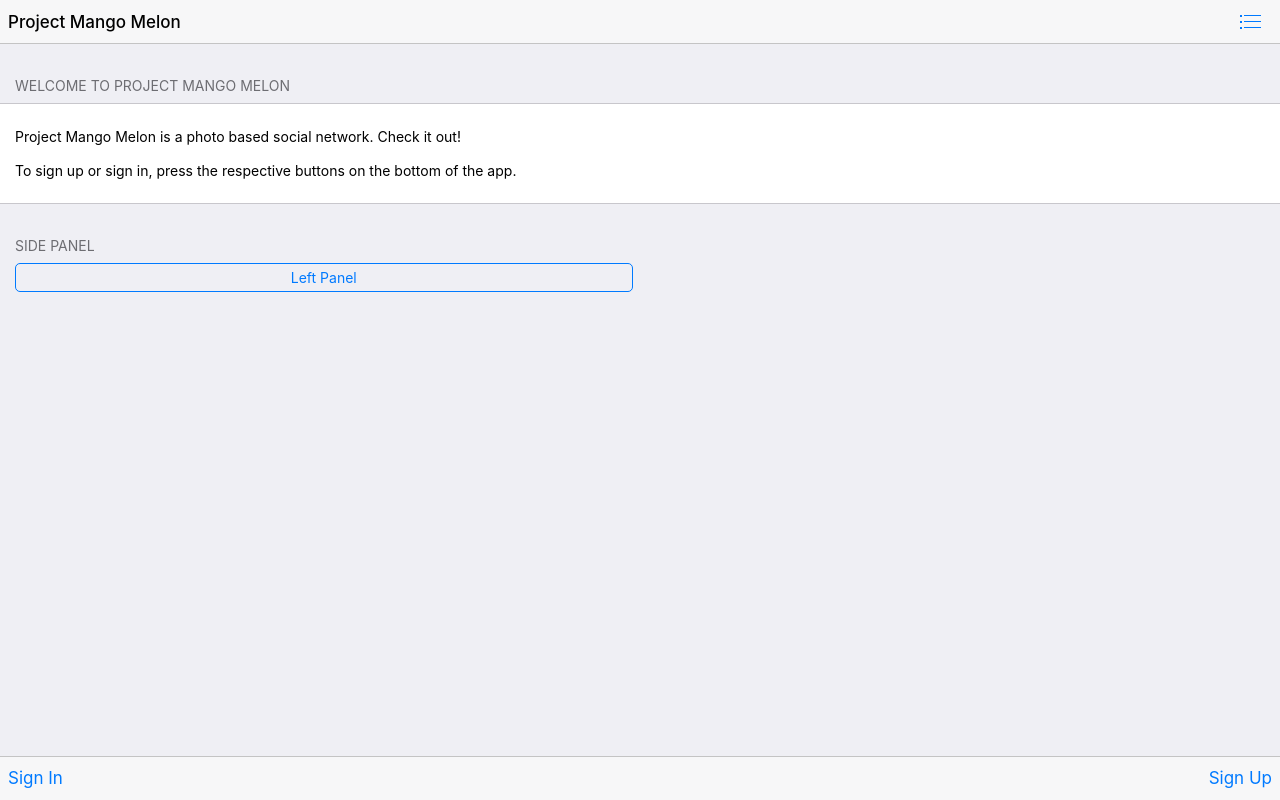
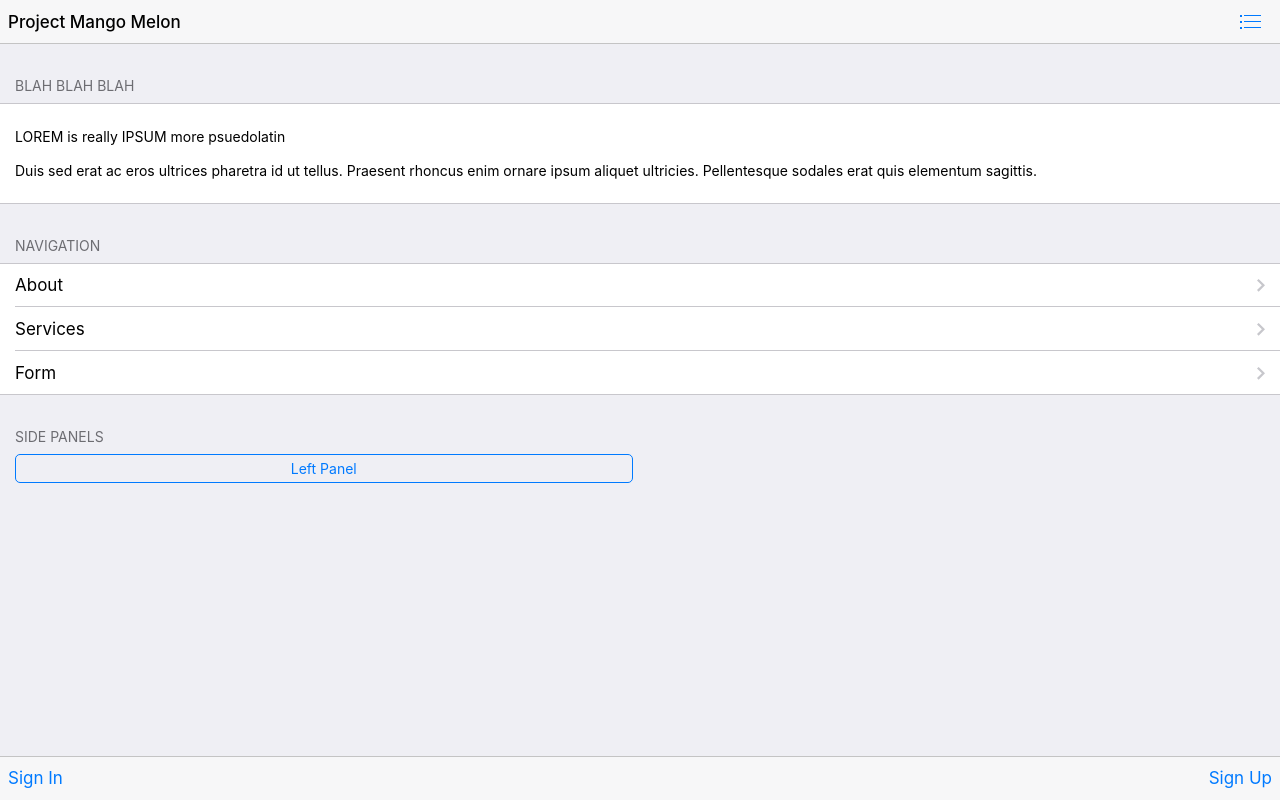
Before and after one commit to jack-the-coder/mango-melon, a Python web app: template templates/layout.html in a window 1280 px wide. Run offline with Jinja, Linux system fonts and the light colour scheme; the template is opened without the code that fills it, so the values that code supplies are empty; style sheets or scripts are compiled from the project's sources.

Commit message:
Attempt to fix Jinja issue

```diff
--- a/templates/layout.html
+++ b/templates/layout.html
@@ -4,12 +4,13 @@
     <meta charset="utf-8">
     <meta name="viewport" content="width=device-width, initial-scale=1, maximum-scale=1, minimum-scale=1, user-scalable=no, minimal-ui">
     <meta name="apple-mobile-web-app-capable" content="yes">
-    <meta name="apple-mobile-web-app-status-bar-style" content="white">
+    <meta name="apple-mobile-web-app-status-bar-style" content="black">
     <title>Project Mango Melon</title>
     <!-- Path to Framework7 Library CSS-->
-    <link rel="stylesheet" href="{{ url_for('static', filename='framework7.ios.min.css') }}">
+    <link rel="stylesheet" href="{{url_for('static', filename='framework7.ios.min.css')}}">
+    <link rel="stylesheet" href="{{url_for('static', filename='framewor7.ios.colors.min.css')}}">
     <!-- Path to your custom app styles-->
-    <link rel="stylesheet" href="{{ url_for('static', filename='my-app.css') }}">
+    <link rel="stylesheet" href="{{url_for('static', filename='my-app.css')}}">
   </head>
   <body>
     <!-- Status bar overlay for fullscreen mode-->
@@ -23,6 +24,7 @@
       </div>
     </div>
 
+    <!-- Views-->
     <div class="views">
       <!-- Your main view, should have "view-main" class-->
       <div class="view view-main">
@@ -42,15 +44,37 @@
           <div data-page="index" class="page">
             <!-- Scrollable page content-->
             <div class="page-content">
-              <div class="content-block-title">Welcome to Project Mango Melon</div>
+              <div class="content-block-title">blah BLAH blah</div>
               <div class="content-block">
                 <div class="content-block-inner">
-                  <p>Project Mango Melon is a photo based social network. Check it out!</p>
-                  <p>To sign up or sign in, press the respective buttons on the bottom of the app. </p>
+                  <p>LOREM is really IPSUM more psuedolatin </p>
+                  <p>Duis sed erat ac eros ultrices pharetra id ut tellus. Praesent rhoncus enim ornare ipsum aliquet ultricies. Pellentesque sodales erat quis elementum sagittis.</p>
                 </div>
               </div>
-
-              <div class="content-block-title">Side panel</div>
+              <div class="content-block-title">Navigation</div>
+              <div class="list-block">
+                <ul>
+                  <li><a href="about.html" class="item-link">
+                      <div class="item-content">
+                        <div class="item-inner">
+                          <div class="item-title">About</div>
+                        </div>
+                      </div></a></li>
+                  <li><a href="services.html" class="item-link">
+                      <div class="item-content">
+                        <div class="item-inner">
+                          <div class="item-title">Services</div>
+                        </div>
+                      </div></a></li>
+                  <li><a href="form.html" class="item-link">
+                      <div class="item-content">
+                        <div class="item-inner">
+                          <div class="item-title">Form</div>
+                        </div>
+                      </div></a></li>
+                </ul>
+              </div>
+              <div class="content-block-title">Side panels</div>
               <div class="content-block">
                 <div class="row">
                   <div class="col-50"><a href="#" data-panel="left" class="button open-panel">Left Panel</a></div>
@@ -67,27 +91,8 @@
       </div>
     </div>
     <!-- Path to Framework7 Library JS-->
-    <script type="text/javascript" src="{{ url_for('static', filename='framework7.min.js') }}"></script>
+    <script type="text/javascript" src="{{url_for('static', filename='framework7.min.js')}}"></script>
     <!-- Path to your app js-->
-    <script type="text/javascript"">
-    // Initialize your app
-    var mango = new Framework7();
-
-    // Export selectors engine
-    var $$ = Dom7;
-
-    // Add view
-    var mainView = mango.addView('.view-main', {
-        // Because we use fixed-through navbar we can enable dynamic navbar
-        dynamicNavbar: true
-    });
-
-
-
-
-
-    }
-
-</script>
+    <script type="text/javascript"></script>
   </body>
 </html>
```
